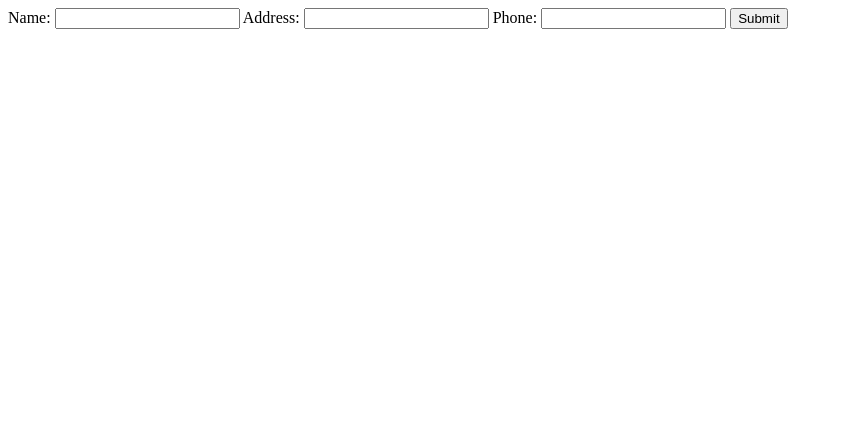
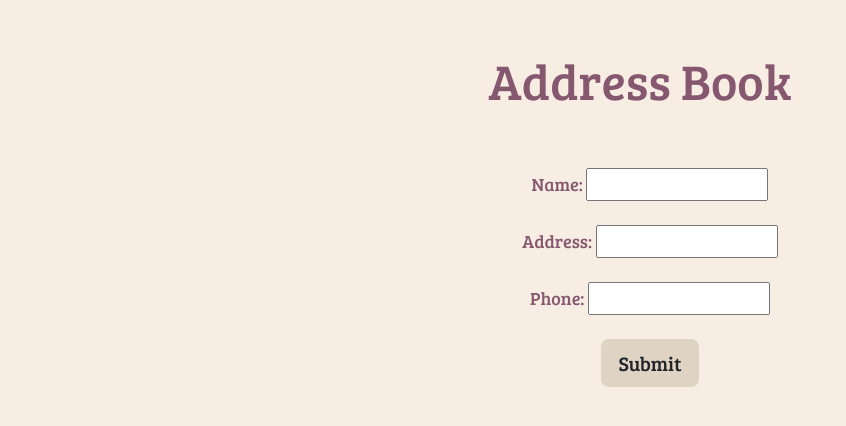
Before and after one commit to atufashabnam/Addressbook_Frontend, a plain HTML site: page index.html in a window 1280 px wide. Shown: the whole page, without its empty margins (0-846 px from the left). Drawn offline with nearby package versions, Linux system fonts and the light colour scheme; no server answers.

Commit message:
address book html css

```diff
--- a/index.html
+++ b/index.html
@@ -1,22 +1,41 @@
 <!DOCTYPE html>
 <html>
+
 <head>
-  <title>My HTML page</title>
+    <title>Address Book</title>
+    <link rel="stylesheet" href="https://cdn.jsdelivr.net/npm/bootstrap@5.3.0-alpha2/dist/css/bootstrap.min.css">
+  <script src="https://cdn.jsdelivr.net/npm/bootstrap@5.3.0-alpha2/dist/js/bootstrap.bundle.min.js"></script>
+  <link rel="stylesheet" href="scripts/styles.css">
+
+  <link rel="preconnect" href="https://fonts.googleapis.com">
+<link rel="preconnect" href="https://fonts.gstatic.com" crossorigin>
+<link href="https://fonts.googleapis.com/css2?family=Bree+Serif&display=swap" rel="stylesheet">
 </head>
+
 <body>
+    <h1>Address Book</h1>
     <form id="my-form" method="POST" name="my-form">
-    <label for="name">Name:</label>
+        <div> <label for="name">Name:</label>
             <input type="text" id="name" name="name" required>
-
+        </div>
+        <br>
+        <div>
             <label for="address">Address:</label>
             <input type="text" id="address" name="address" required>
-
+        </div>
+        <br>
+        <div>
             <label for="phone">Phone:</label>
             <input type="text" id="phone" name="phone" required>
+        </div>
+        <br>
+        <div>
+            <button class= "btn btn-lg btn-outline" type="submit" onclick="return createAddress();">Submit</button>
+        </div>
+    </form>
 
-    <button type="submit">Submit</button>
-  </form>
 
     <script src="scripts/addressBook.js"></script>
 </body>
+
 </html>
--- a/scripts/addressBook.js
+++ b/scripts/addressBook.js
@@ -1,22 +1,22 @@
+function getAddress(){
+    fetch('http://localhost:8080/api/addresses')
+    .then(response => response.json())
+    .then(data => console.log("data from get"+JSON.stringify(data)))
+    .catch(error => console.error(error));
+}
+
+async function createAddress(){
     const form = document.getElementById('my-form');
-
-
-form.addEventListener('submit', (event)=> {
-    event.preventDefault();
-
     const formData = new FormData(form);
-    console.log(formData.get( 'name'));
     const  data =  Object.fromEntries(formData);
-
-    fetch('http://localhost:8080/api/addresses', {
+    const createResult = await fetch('http://localhost:8080/api/addresses', {
         method: 'POST',
         headers: {
             'Content-Type': 'application/json'
           },
           body: JSON.stringify(data)
-    })
-    .then(response => response.json())
-    .then(data => console.log(data))
-    .catch(error => console.error(error));
+        });
+    console.log(json.stringify(createResult));
+}
 
-});
+getAddress();
--- /dev/null
+++ b/scripts/styles.css
@@ -0,0 +1,23 @@
+body {
+    background-color: #F8EDE3;
+    text-align: center;
+}
+
+h1 {
+    color: #85586F;
+    padding: 50px;
+    font-family: 'Bree Serif', serif;
+    font-size: 50px;
+
+}
+
+div {
+    padding-left: 20px;
+    font-family: 'Bree Serif', serif;
+    font-size: large;
+    color: #85586F;
+}
+
+.btn {
+background-color: #DFD3C3;
+}
```
Lines whose indentation alone changed are shown as unchanged.
